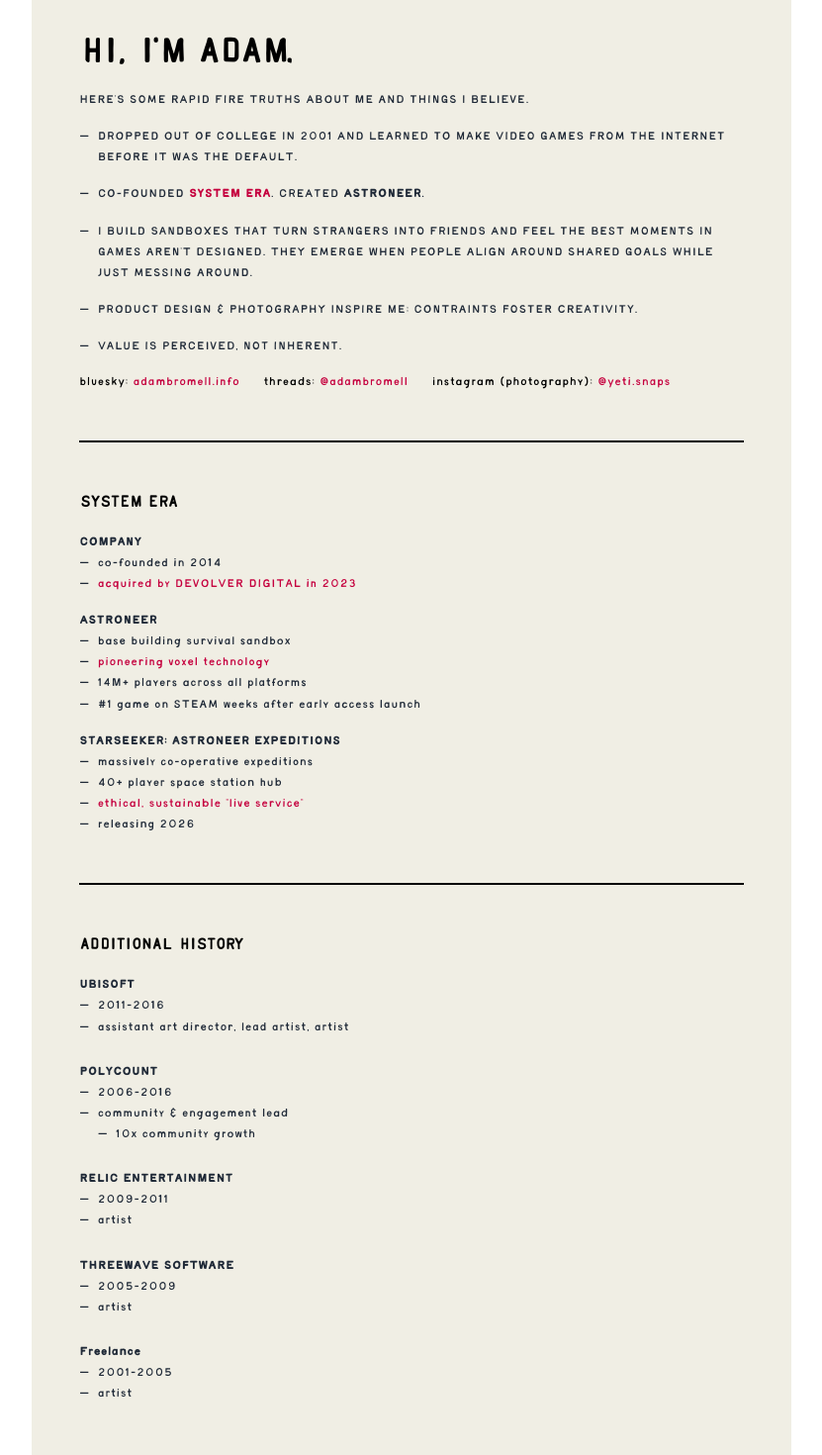
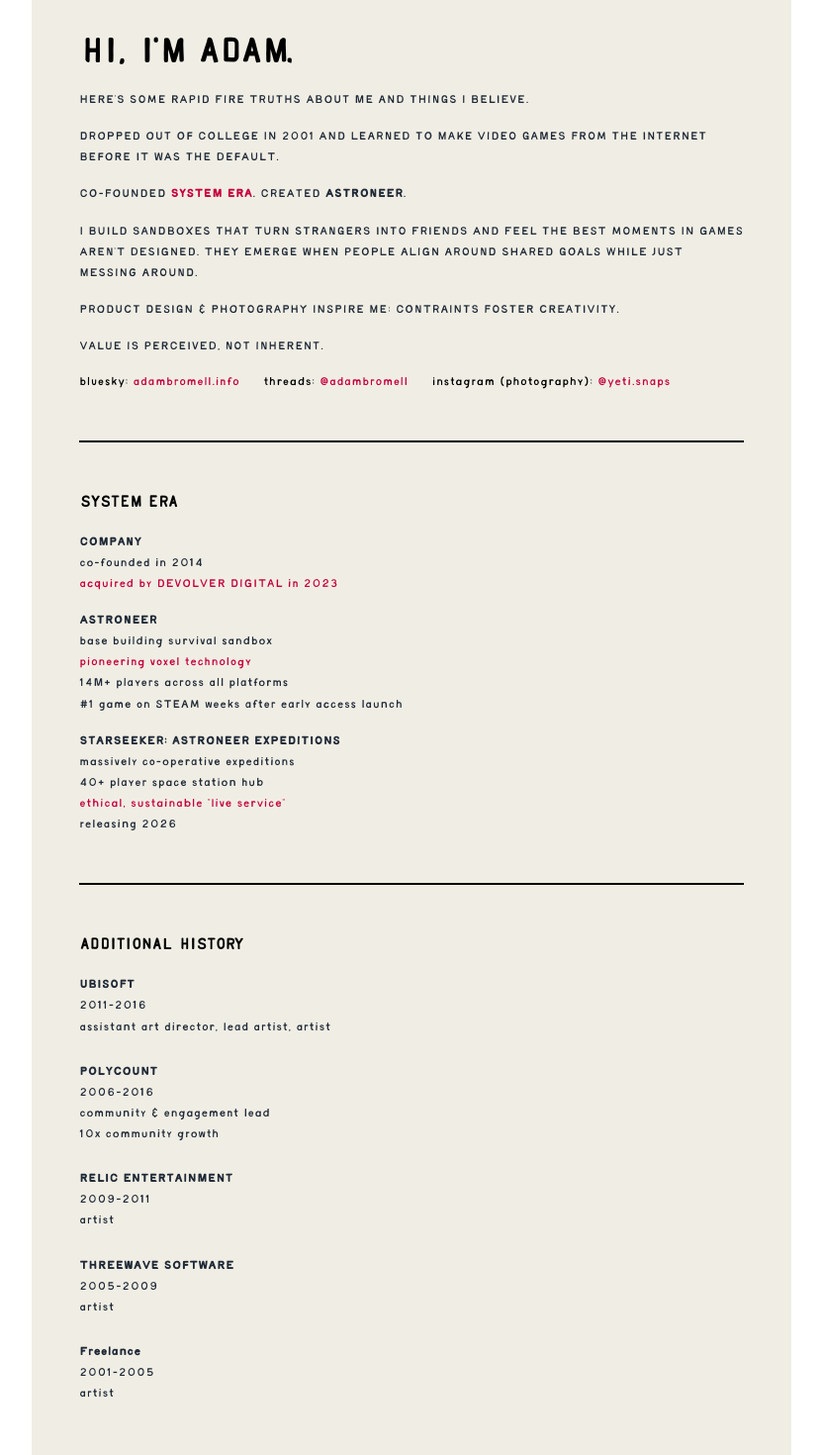
Before and after one commit to XYZCHiiLD/adambromell-site, a Next.js app: page / in a window 1280 px wide. Shown: the part 60-1530 px from the top of the page at 99% size, without its empty margins (224-1055 px from the left). Built offline with nearby package versions, Linux system fonts and the light colour scheme.

Commit message:
Add files via upload

```diff
--- a/src/app/page.js
+++ b/src/app/page.js
@@ -28,26 +28,11 @@
         <section className="mb-12">
           <div className="space-y-4 text-gray-800 leading-relaxed">
             <p>HERE'S SOME RAPID FIRE TRUTHS ABOUT ME AND THINGS I BELIEVE.</p>
-            <div className="flex gap-2">
-              <span>—</span>
-              <p className="flex-1">DROPPED OUT OF COLLEGE IN 2001 AND LEARNED TO MAKE VIDEO GAMES FROM THE INTERNET BEFORE IT WAS THE DEFAULT.</p>
-            </div>
-            <div className="flex gap-2">
-              <span>—</span>
-              <p className="flex-1">CO-FOUNDED <a href="https://www.systemera.net/" target="_blank" rel="noopener noreferrer" className="hover:underline font-bold" style={{ color: '#C5003E' }}>SYSTEM ERA</a>. CREATED <strong>ASTRONEER</strong>.</p>
-            </div>
-            <div className="flex gap-2">
-              <span>—</span>
-              <p className="flex-1">I BUILD SANDBOXES THAT TURN STRANGERS INTO FRIENDS AND FEEL THE BEST MOMENTS IN GAMES AREN'T DESIGNED. THEY EMERGE WHEN PEOPLE ALIGN AROUND SHARED GOALS WHILE JUST MESSING AROUND.</p>
-            </div>
-            <div className="flex gap-2">
-              <span>—</span>
-              <p className="flex-1">PRODUCT DESIGN & PHOTOGRAPHY INSPIRE ME: CONTRAINTS FOSTER CREATIVITY.</p>
-            </div>
-            <div className="flex gap-2">
-              <span>—</span>
-              <p className="flex-1">VALUE IS PERCEIVED, NOT INHERENT.</p>
-            </div>
+            <p>DROPPED OUT OF COLLEGE IN 2001 AND LEARNED TO MAKE VIDEO GAMES FROM THE INTERNET BEFORE IT WAS THE DEFAULT.</p>
+            <p>CO-FOUNDED <a href="https://www.systemera.net/" target="_blank" rel="noopener noreferrer" className="hover:underline font-bold" style={{ color: '#C5003E' }}>SYSTEM ERA</a>. CREATED <strong>ASTRONEER</strong>.</p>
+            <p>I BUILD SANDBOXES THAT TURN STRANGERS INTO FRIENDS AND FEEL THE BEST MOMENTS IN GAMES AREN'T DESIGNED. THEY EMERGE WHEN PEOPLE ALIGN AROUND SHARED GOALS WHILE JUST MESSING AROUND.</p>
+            <p>PRODUCT DESIGN & PHOTOGRAPHY INSPIRE ME: CONTRAINTS FOSTER CREATIVITY.</p>
+            <p>VALUE IS PERCEIVED, NOT INHERENT.</p>
           </div>
 
           {/* Social links */}
@@ -96,54 +81,24 @@
           <div className="space-y-4 text-gray-800 leading-relaxed">
             <div>
               <p className="subheading">COMPANY</p>
-              <div className="flex gap-2">
-                <span>—</span>
-                <p className="flex-1">co-founded in 2014</p>
-              </div>
-              <div className="flex gap-2">
-                <span>—</span>
-                <p className="flex-1"><a href="https://www.gamedeveloper.com/business/devolver-digital-to-acquire-astroneer-dev-system-era-for-up-to-40m" target="_blank" rel="noopener noreferrer" className="hover:underline" style={{ color: '#C5003E' }}>acquired by DEVOLVER DIGITAL in 2023</a></p>
-              </div>
+              <p>co-founded in 2014</p>
+              <p><a href="https://www.gamedeveloper.com/business/devolver-digital-to-acquire-astroneer-dev-system-era-for-up-to-40m" target="_blank" rel="noopener noreferrer" className="hover:underline" style={{ color: '#C5003E' }}>acquired by DEVOLVER DIGITAL in 2023</a></p>
             </div>
 
             <div className="mt-6">
               <p className="subheading">ASTRONEER</p>
-              <div className="flex gap-2">
-                <span>—</span>
-                <p className="flex-1">base building survival sandbox</p>
-              </div>
-              <div className="flex gap-2">
-                <span>—</span>
-                <p className="flex-1"><a href="https://www.gamedeveloper.com/design/what-i-astroneer-i-s-devs-learned-while-leaving-early-access" target="_blank" rel="noopener noreferrer" className="hover:underline" style={{ color: '#C5003E' }}>pioneering voxel technology</a></p>
-              </div>
-              <div className="flex gap-2">
-                <span>—</span>
-                <p className="flex-1">14M+ players across all platforms</p>
-              </div>
-              <div className="flex gap-2">
-                <span>—</span>
-                <p className="flex-1">#1 game on STEAM weeks after early access launch</p>
-              </div>
+              <p>base building survival sandbox</p>
+              <p><a href="https://www.gamedeveloper.com/design/what-i-astroneer-i-s-devs-learned-while-leaving-early-access" target="_blank" rel="noopener noreferrer" className="hover:underline" style={{ color: '#C5003E' }}>pioneering voxel technology</a></p>
+              <p>14M+ players across all platforms</p>
+              <p>#1 game on STEAM weeks after early access launch</p>
             </div>
 
             <div className="mt-6">
               <p className="subheading">STARSEEKER: ASTRONEER EXPEDITIONS</p>
-              <div className="flex gap-2">
-                <span>—</span>
-                <p className="flex-1">massively co-operative expeditions</p>
-              </div>
-              <div className="flex gap-2">
-                <span>—</span>
-                <p className="flex-1">40+ player space station hub</p>
-              </div>
-              <div className="flex gap-2">
-                <span>—</span>
-                <p className="flex-1"><a href="https://gamerant.com/starseeker-astroneer-expeditions-live-service-fomo-content/" target="_blank" rel="noopener noreferrer" className="hover:underline" style={{ color: '#C5003E' }}>ethical, sustainable "live service"</a></p>
-              </div>
-              <div className="flex gap-2">
-                <span>—</span>
-                <p className="flex-1">releasing 2026</p>
-              </div>
+              <p>massively co-operative expeditions</p>
+              <p>40+ player space station hub</p>
+              <p><a href="https://gamerant.com/starseeker-astroneer-expeditions-live-service-fomo-content/" target="_blank" rel="noopener noreferrer" className="hover:underline" style={{ color: '#C5003E' }}>ethical, sustainable "live service"</a></p>
+              <p>releasing 2026</p>
             </div>
           </div>
         </section>
@@ -157,68 +112,32 @@
 
             <div>
               <p className="subheading">UBISOFT</p>
-              <div className="flex gap-2">
-                <span>—</span>
-                <p className="flex-1">2011-2016</p>
-              </div>
-              <div className="flex gap-2">
-                <span>—</span>
-                <p className="flex-1">assistant art director, lead artist, artist</p>
-              </div>
+              <p>2011-2016</p>
+              <p>assistant art director, lead artist, artist</p>
             </div>
 
             <div>
               <p className="subheading">POLYCOUNT</p>
-              <div className="flex gap-2">
-                <span>—</span>
-                <p className="flex-1">2006-2016</p>
-              </div>
-              <div className="flex gap-2">
-                <span>—</span>
-                <div className="flex-1">
-                  <p>community & engagement lead</p>
-                  <div className="flex gap-2">
-                    <span>—</span>
-                    <p className="flex-1">10x community growth</p>
-                  </div>
-                </div>
-              </div>
+              <p>2006-2016</p>
+              <p>community & engagement lead<br />10x community growth</p>
             </div>
 
             <div>
               <p className="subheading">RELIC ENTERTAINMENT</p>
-              <div className="flex gap-2">
-                <span>—</span>
-                <p className="flex-1">2009-2011</p>
-              </div>
-              <div className="flex gap-2">
-                <span>—</span>
-                <p className="flex-1">artist</p>
-              </div>
+              <p>2009-2011</p>
+              <p>artist</p>
             </div>
 
             <div>
               <p className="subheading">THREEWAVE SOFTWARE</p>
-              <div className="flex gap-2">
-                <span>—</span>
-                <p className="flex-1">2005-2009</p>
-              </div>
-              <div className="flex gap-2">
-                <span>—</span>
-                <p className="flex-1">artist</p>
-              </div>
+              <p>2005-2009</p>
+              <p>artist</p>
             </div>
 
             <div>
               <p className="subheading">Freelance</p>
-              <div className="flex gap-2">
-                <span>—</span>
-                <p className="flex-1">2001-2005</p>
-              </div>
-              <div className="flex gap-2">
-                <span>—</span>
-                <p className="flex-1">artist</p>
-              </div>
+              <p>2001-2005</p>
+              <p>artist</p>
             </div>
 
           </div>
```
